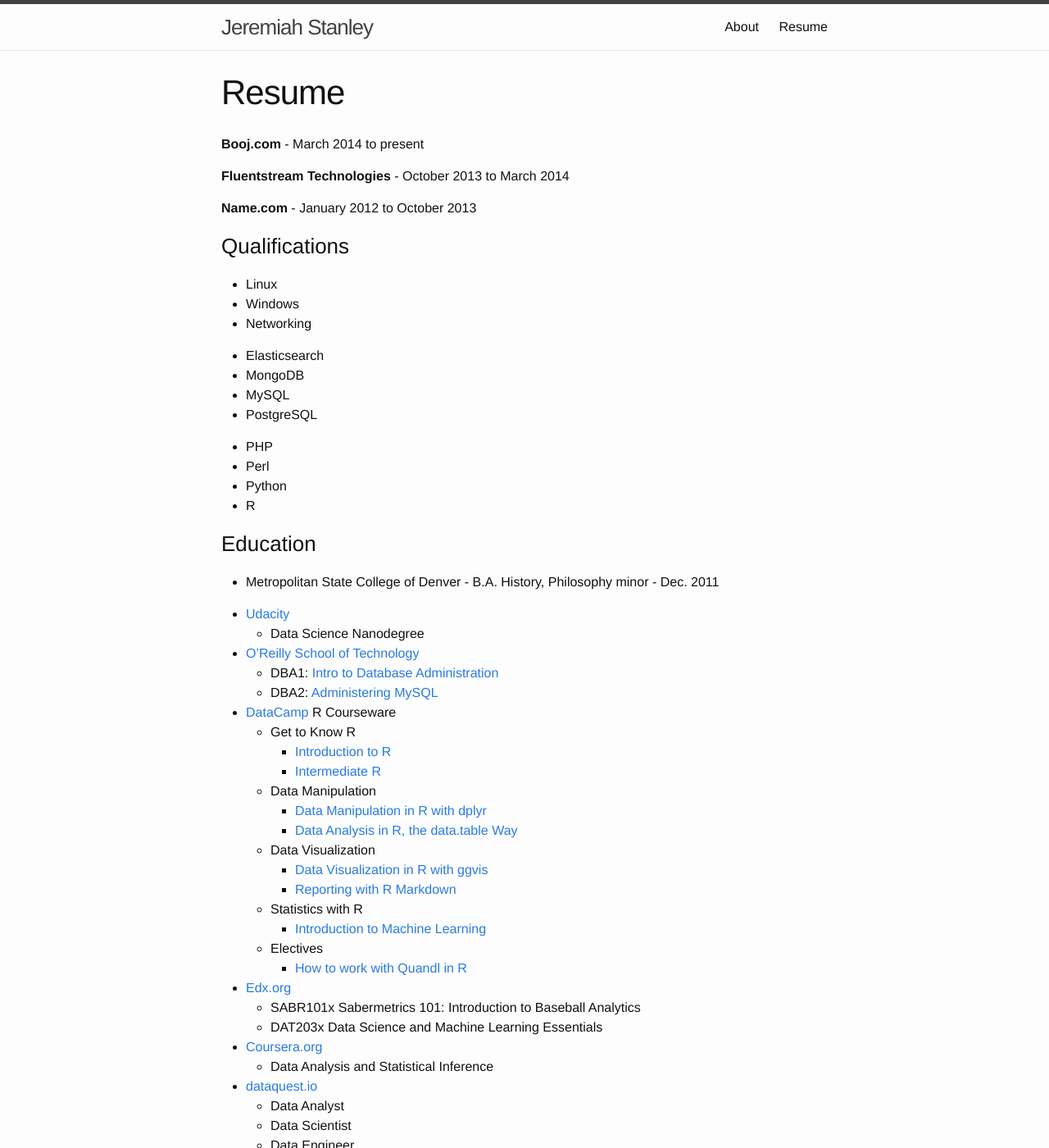
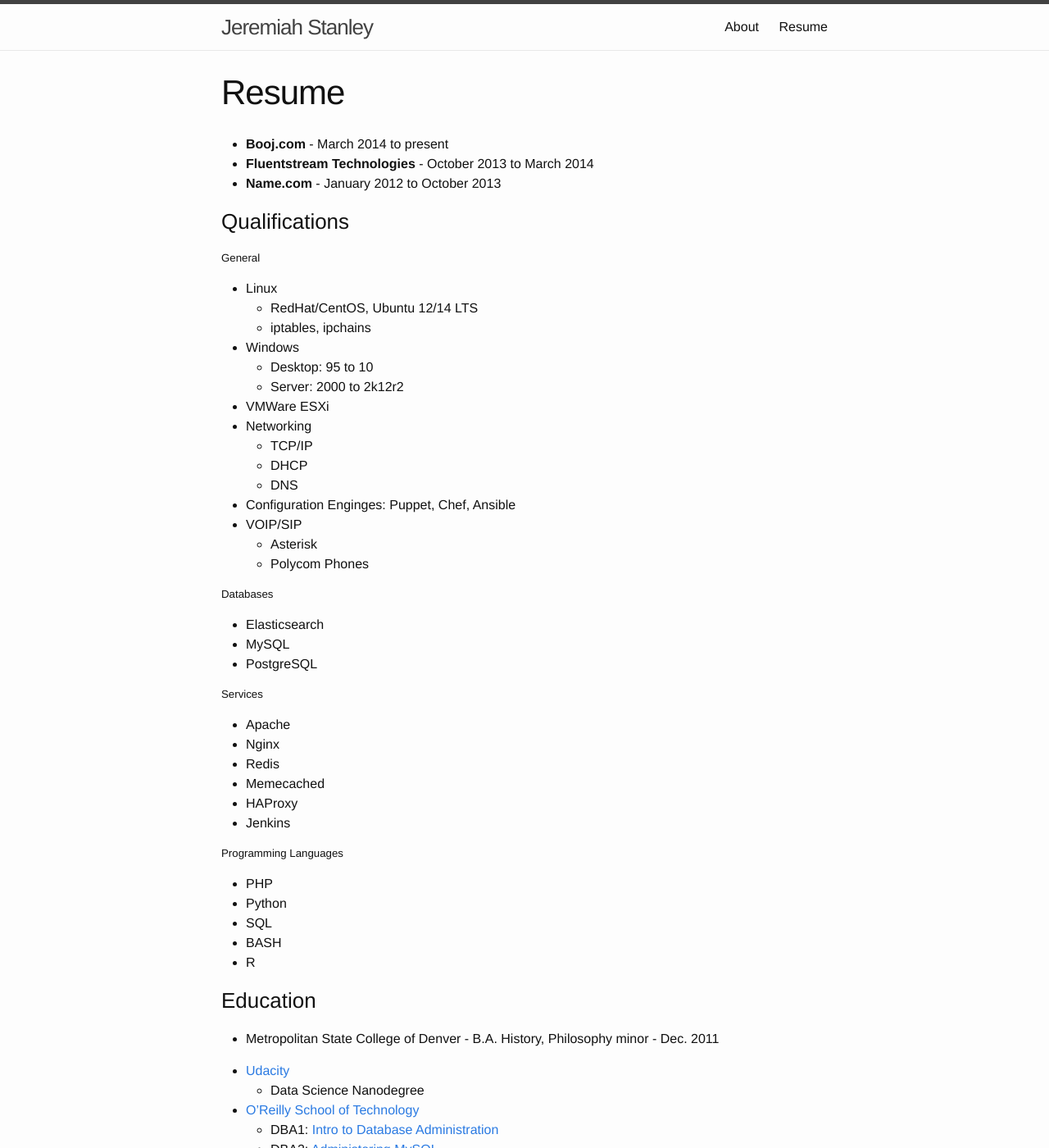
Before and after one commit to miahorg/miahorg.github.io, a Jekyll site: the page built from resume.md, in a window 1280 px wide and 1400 px high. Shown: the whole window at 82% size. Built offline with Jekyll 4.4.1, drawn with Linux system fonts in a browser that asks for light colours.

Commit message:
resume updates

```diff
--- a/resume.md
+++ b/resume.md
@@ -3,25 +3,47 @@ layout: page
 title: Resume
 permalink: /resume/
 ---
-**Booj.com** - March 2014 to present
-
-**Fluentstream Technologies** - October 2013 to March 2014
-
-**Name.com** - January 2012 to October 2013
+* **Booj.com** - March 2014 to present
+* **Fluentstream Technologies** - October 2013 to March 2014
+* **Name.com** - January 2012 to October 2013
 
 ### Qualifications
+
+##### General
 * Linux
+  * RedHat/CentOS, Ubuntu 12/14 LTS
+  * iptables, ipchains
 * Windows
+  * Desktop: 95 to 10
+  * Server: 2000 to 2k12r2
+* VMWare ESXi
 * Networking
+  * TCP/IP
+  * DHCP
+  * DNS
+* Configuration Enginges: Puppet, Chef, Ansible
+* VOIP/SIP
+  * Asterisk
+  * Polycom Phones
 
+##### Databases
 * Elasticsearch
-* MongoDB
 * MySQL
 * PostgreSQL
 
+##### Services
+* Apache
+* Nginx
+* Redis
+* Memecached
+* HAProxy
+* Jenkins
+
+##### Programming Languages
 * PHP
-* Perl
 * Python
+* SQL
+* BASH
 * R
 
 ### Education
@@ -54,4 +76,3 @@ permalink: /resume/
 * [dataquest.io](https://www.dataquest.io/)
   * Data Analyst
   * Data Scientist
-  * Data Engineer
```
